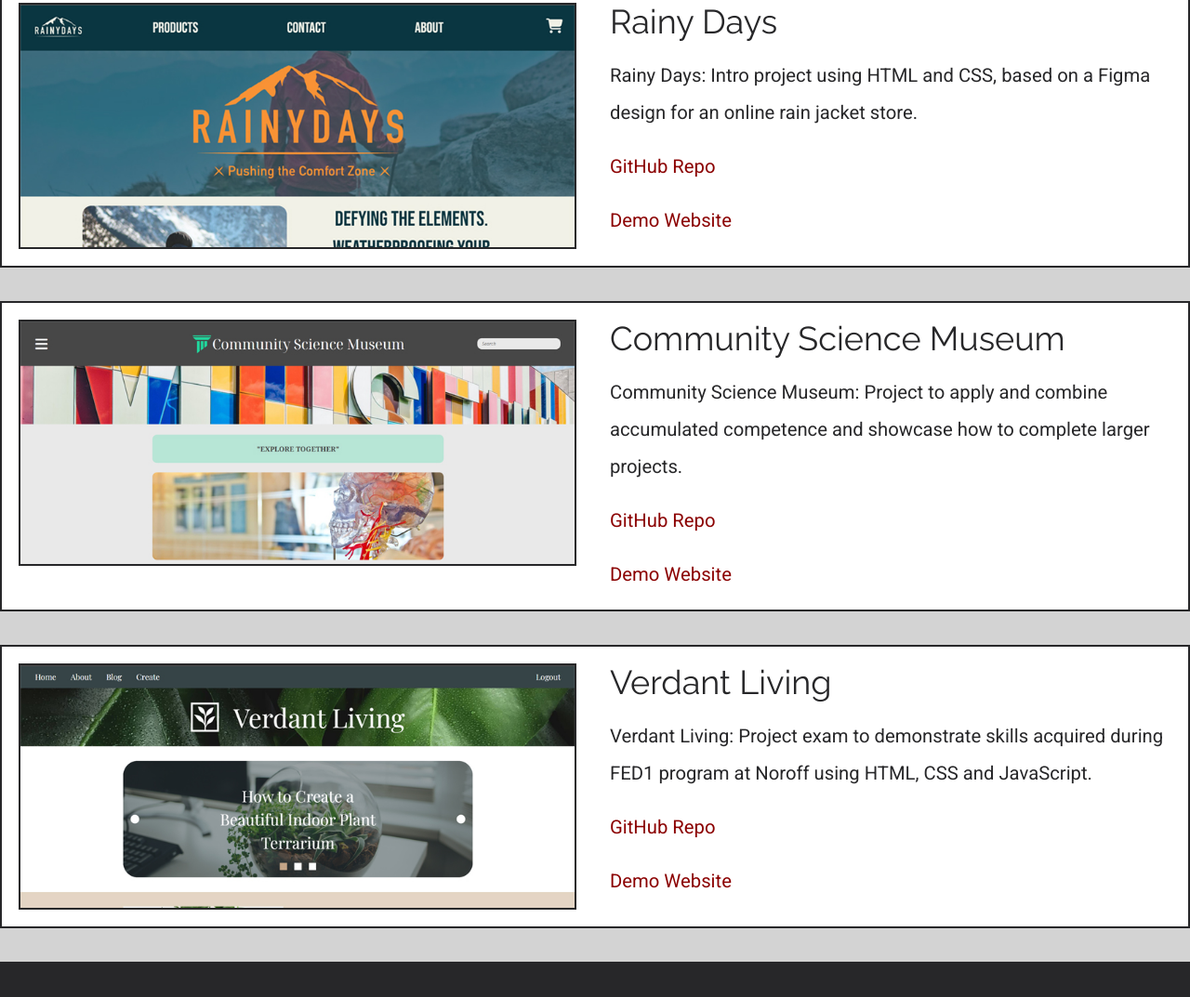
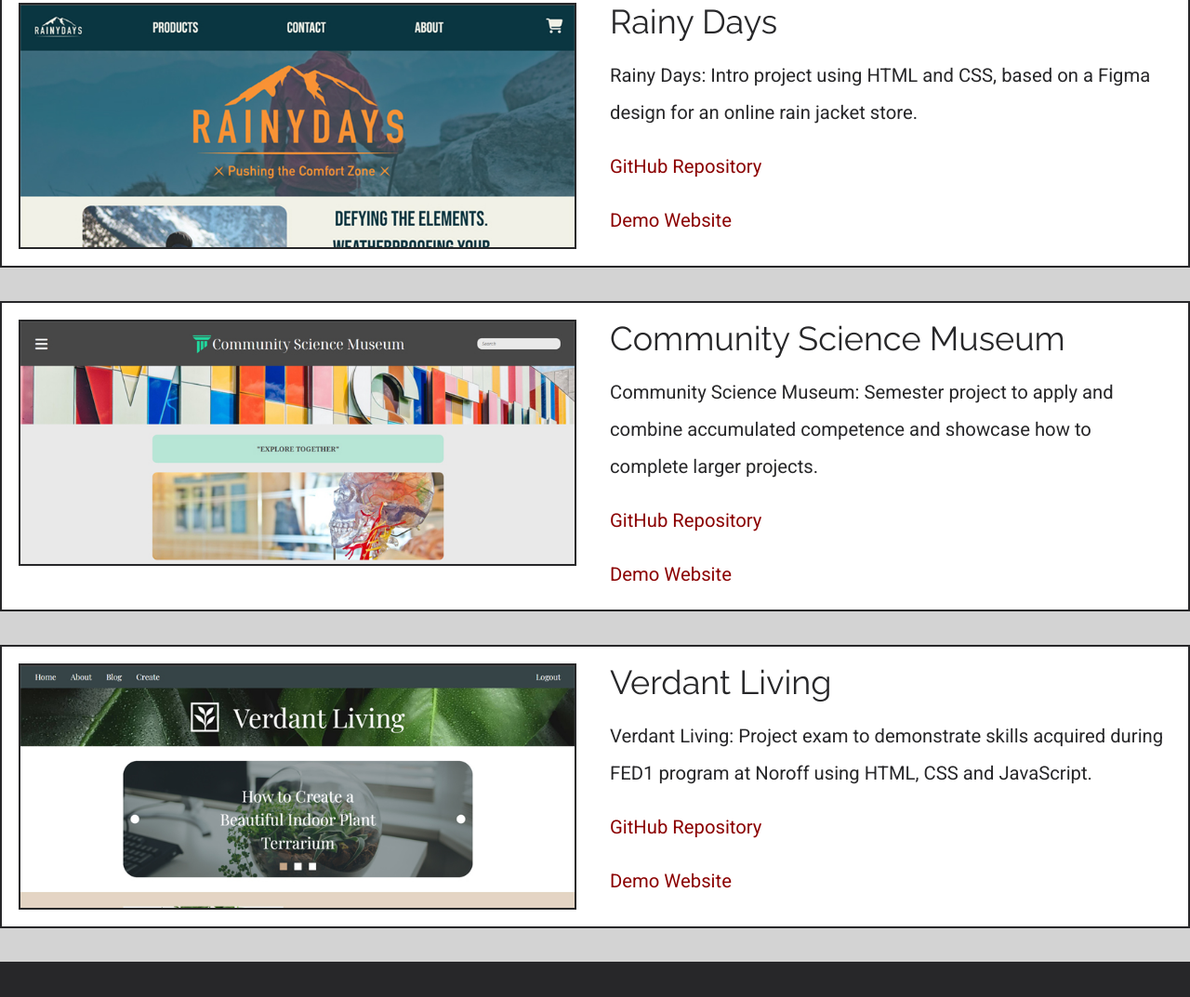
Before and after one commit to Vold-Art/portfolio-1, a plain HTML site: page index.html in a window 1280 px wide. Shown: the part 253-1326 px from the top of the page at 93% size. Drawn offline with Linux system fonts and the light colour scheme.

Commit message:
Smaller adjustments

```diff
--- a/index.html
+++ b/index.html
@@ -30,7 +30,9 @@
 						Rainy Days: Intro project using HTML and CSS, based on a Figma
 						design for an online rain jacket store.
 					</p>
-					<a href="https://github.com/Vold-Art/html-css-vold">GitHub Repo</a>
+					<a href="https://github.com/Vold-Art/html-css-vold"
+						>GitHub Repository</a
+					>
 					<a href="https://vold-art.github.io/html-css-vold/">Demo Website</a>
 				</div>
 			</section>
@@ -43,11 +45,11 @@
 				<div class="project-info">
 					<h3>Community Science Museum</h3>
 					<p>
-						Community Science Museum: Project to apply and combine accumulated
-						competence and showcase how to complete larger projects.
+						Community Science Museum: Semester project to apply and combine
+						accumulated competence and showcase how to complete larger projects.
 					</p>
 					<a href="https://github.com/Vold-Art/semester-project-1"
-						>GitHub Repo</a
+						>GitHub Repository</a
 					>
 					<a href="https://vold-art.github.io/semester-project-1/"
 						>Demo Website</a
@@ -66,12 +68,10 @@
 						Verdant Living: Project exam to demonstrate skills acquired during
 						FED1 program at Noroff using HTML, CSS and JavaScript.
 					</p>
-					<a href="https://github.com/Vold-Art/semester-project-1"
-						>GitHub Repo</a
+					<a href="https://github.com/Vold-Art/FED1-PE1-Vold-Art-1"
+						>GitHub Repository</a
 					>
-					<a href="https://vold-art.github.io/semester-project-1/"
-						>Demo Website</a
-					>
+					<a href="https://verdant-living.netlify.app/">Demo Website</a>
 				</div>
 			</section>
 		</main>
```
